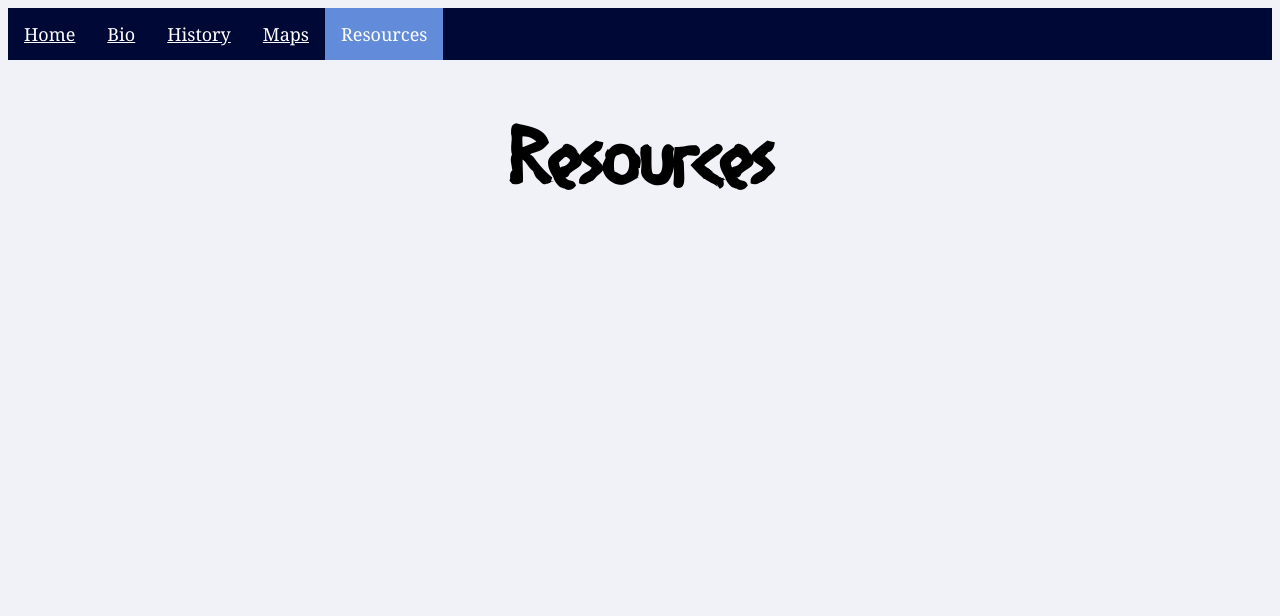
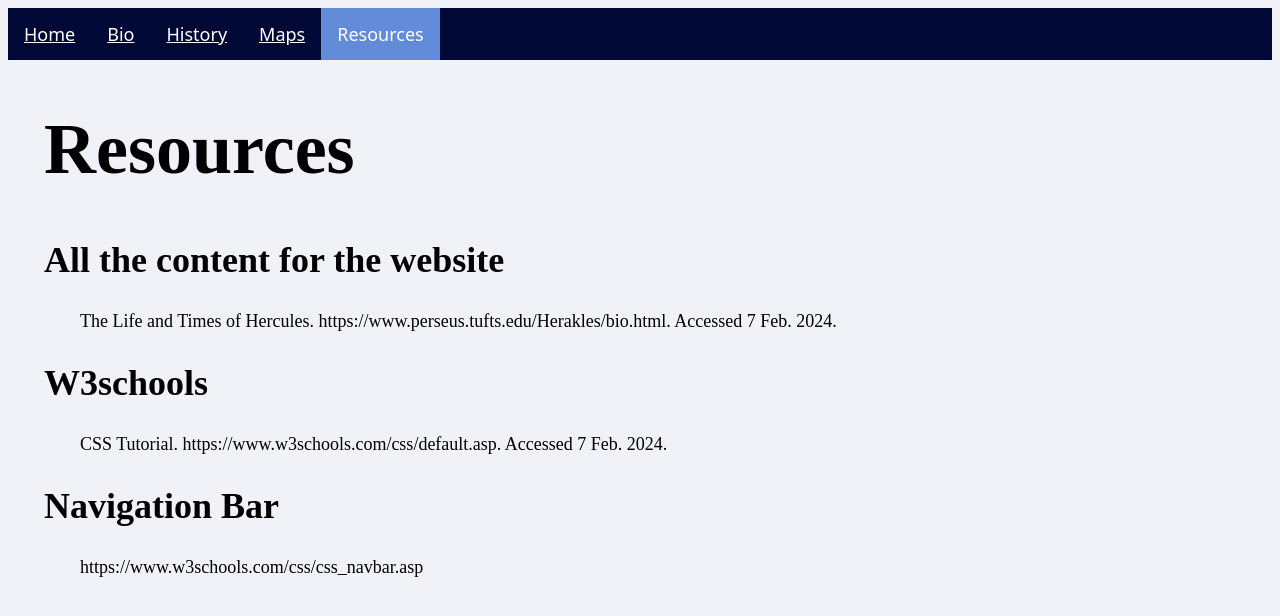
Before and after one commit to COMP426Spring2024/a01-jsh-choy, a plain HTML site: page resources.html in a window 1280 px wide. Drawn offline with Linux system fonts and the light colour scheme.

Commit message:
Format resources page

```diff
--- a/css/style.css
+++ b/css/style.css
@@ -50,7 +50,7 @@ li {
 }
 
 li a {
-  font-family:Georgia, 'Times New Roman', Times, serif ;
+  font-family:system-ui, -apple-system, BlinkMacSystemFont, 'Segoe UI', Roboto, Oxygen, Ubuntu, Cantarell, 'Open Sans', 'Helvetica Neue', sans-serif ;
   display: block;
   color: white;
   text-align: center;
@@ -69,7 +69,6 @@ li a:hover {
 table {
   font-family: arial, sans-serif;
   border: 2px solid darkblue;
-  /* border-color:darkblue; */
   border-collapse: collapse;
   width: 100%;
 }
@@ -100,7 +99,6 @@ td, th {
   font-size: larger;
   text-align: center;
   font-family:'Lucida Sans', 'Lucida Sans Regular', 'Lucida Grande', 'Lucida Sans Unicode', Geneva, Verdana, sans-serif;
-
 }
 
 #history_table_header {
@@ -112,3 +110,18 @@ td, th {
   font-size: medium;
   font-family:'Lucida Sans', 'Lucida Sans Regular', 'Lucida Grande', 'Lucida Sans Unicode', Geneva, Verdana, sans-serif;
 }
+
+/* Resources Page */
+.resource_header {
+  font-family: 'Times New Roman', Times, serif;
+  margin-left:2rem;
+}
+
+.resource_indent {
+  font-family: 'Trebuchet MS', 'Lucida Sans Unicode', 'Lucida Grande', 'Lucida Sans', Arial, sans-serif;
+  text-indent: 3em;
+}
+.resource_format {
+  font-family: 'Times New Roman', Times, serif;
+  margin-left: 4rem;
+}
--- a/resources.html
+++ b/resources.html
@@ -16,7 +16,15 @@
       <li><a class="active">Resources</a></li>
     </ul>
 
-    <h1 align="center">Resources</h1>
+    <h1 class="resource_header">Resources</h1>
+
+    <h2 class="resource_header">All the content for the website</h2>
+    <p class="resource_format">The Life and Times of Hercules. https://www.perseus.tufts.edu/Herakles/bio.html. Accessed 7 Feb. 2024.</p>
+
+    <h2 class="resource_header">W3schools</h2>
+    <p class="resource_format">CSS Tutorial. https://www.w3schools.com/css/default.asp. Accessed 7 Feb. 2024.</p>
+
+    <h2 class="resource_header">Navigation Bar</h2>
+    <p class="resource_format">https://www.w3schools.com/css/css_navbar.asp</p>
    </body>
-
 </html>
```
Also changed, not shown: history.html (+2 -3 lines).
